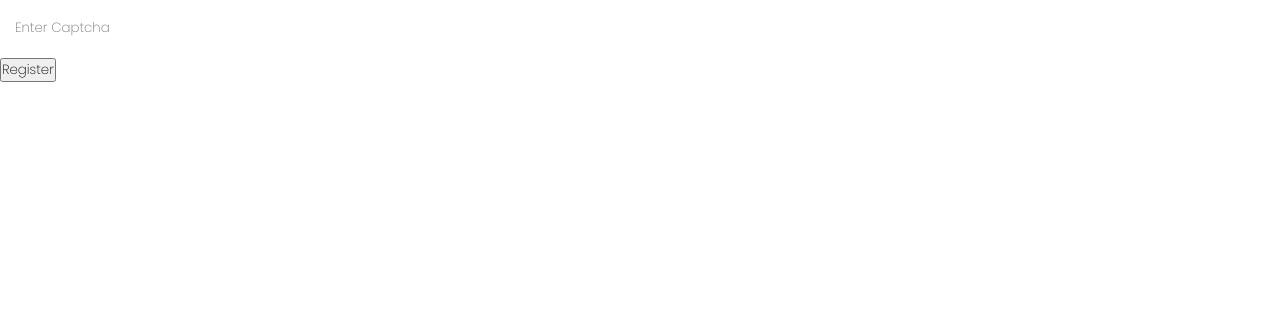
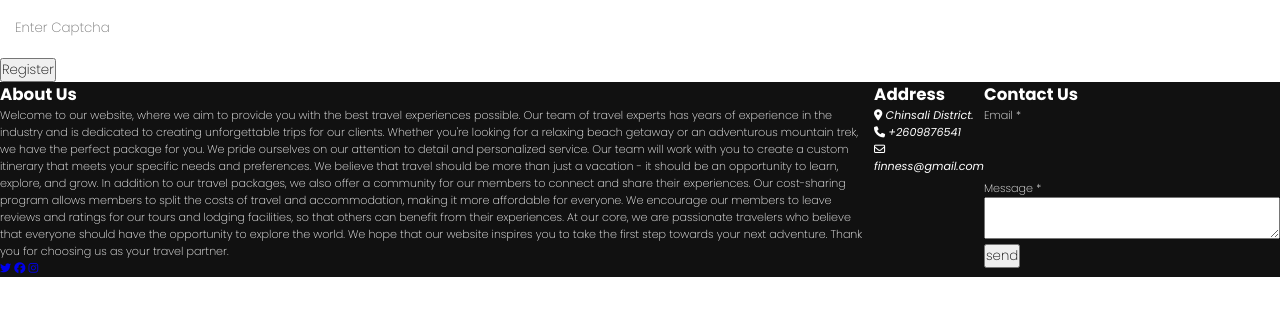
Before and after one commit to Acesulfame02/Web-ICT361-Assignment, a PHP site: page /Register.php in a window 1280 px wide. Shown: the part 396-712 px from the top of the page. Run offline with PHP 8.4, Linux system fonts and the light colour scheme; some libraries are stand-ins or nearby versions.

Commit message:
Added footer to page

```diff
--- a/includes/Footer.php
+++ b/includes/Footer.php
@@ -1,4 +1,61 @@
+        <footer>
+            <div class="main-content">
+                <div class="left box">
+                    <h2>About Us</h2>
+                    <div class="content">
+                        <p>
+                            Welcome to our website, where we aim to provide you with the best travel experiences possible. Our team of travel experts has years of experience in the industry and is dedicated to creating unforgettable trips for our clients. Whether you're looking for a relaxing beach getaway or an adventurous mountain trek, we have the perfect package for you.
 
+                            We pride ourselves on our attention to detail and personalized service. Our team will work with you to create a custom itinerary that meets your specific needs and preferences. We believe that travel should be more than just a vacation - it should be an opportunity to learn, explore, and grow.
+
+                            In addition to our travel packages, we also offer a community for our members to connect and share their experiences. Our cost-sharing program allows members to split the costs of travel and accommodation, making it more affordable for everyone. We encourage our members to leave reviews and ratings for our tours and lodging facilities, so that others can benefit from their experiences.
+
+                            At our core, we are passionate travelers who believe that everyone should have the opportunity to explore the world. We hope that our website inspires you to take the first step towards your next adventure. Thank you for choosing us as your travel partner.
+                        </p>
+                        <div class="social">
+                            <a href="#"><i class="fa-brands fa-twitter"></i></a>
+                            <a href="#"><i class="fa-brands fa-facebook"></i></a>
+                            <a href="#"><i class="fa-brands fa-instagram"></i></a>
+                        </div>
+                    </div>
+                </div>
+                <div class="center">
+                    <h2>Address</h2>
+                    <div class="content">
+                        <div class="place">
+                            <i class="fa-solid fa-location-dot"></i>
+                            <i class="text">Chinsali District.</i>
+                        </div>
+                        <div class="phone">
+                            <i class="fa-solid fa-phone"></i>
+                            <i class="text">+2609876541</i>
+                        </div>
+                        <div class="email">
+                            <i class="fa-regular fa-envelope"></i>
+                            <i class="text">finness@gmail.com</i>
+                        </div>
+                    </div>
+                </div>
+                <div class="right box">
+                    <h2>Contact Us</h2>
+                    <div class="content">
+                        <form action="#">
+                            <div class="email">
+                                <div class="text">Email *</div>
+                                <input type="email" required>
+                            </div>
+                            <div class="msg">
+                                <div class="text">Message *</div>
+                                <textarea rows="2" cols="25" required></textarea>
+                            </div>
+                            <div class="btn">
+                                <button type="submit">send</button>
+                            </div>
+                        </form>
+                    </div>
+                </div>
+            </div>
+        </footer>
         <!-- Custom JS  -->
         <script src="travel.js"></script>
     </body>
--- a/travel.css
+++ b/travel.css
@@ -77,3 +77,17 @@ section{
     padding: 20px;
     border-radius: 20px;
 }
+
+/* Footer Design is Here  */
+
+footer{
+    width: 100%;
+    background: #111;
+    color: white;
+    flex-shrink: 0;
+    margin-top: auto;
+}
+
+.main-content{
+    display: flex;
+}
--- a/travel.js
+++ /dev/null
@@ -1,18 +0,0 @@
-//myscript.js file
-function myUniqueFunction() {
-    // Your JavaScript code here
-}
-
-//main.html or main.php file
-<html>
-<head>
-<script src="myscript.js"></script>
-<style>
-    /* your CSS code here */
-</style>
-
-</head>
-<body>
-!-- your HMTL code here--;
-</body>
-</html>
```
Also changed, not shown: login.css (line endings or trailing spaces).
